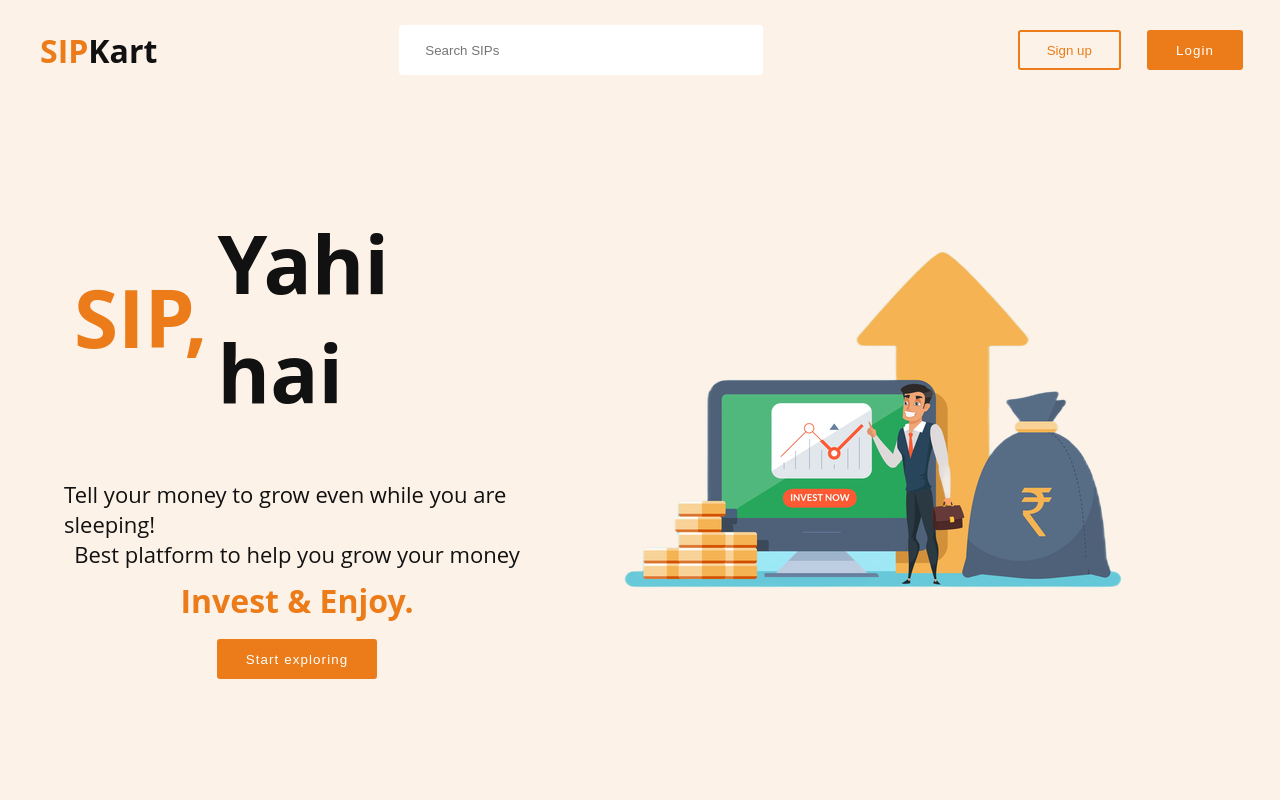
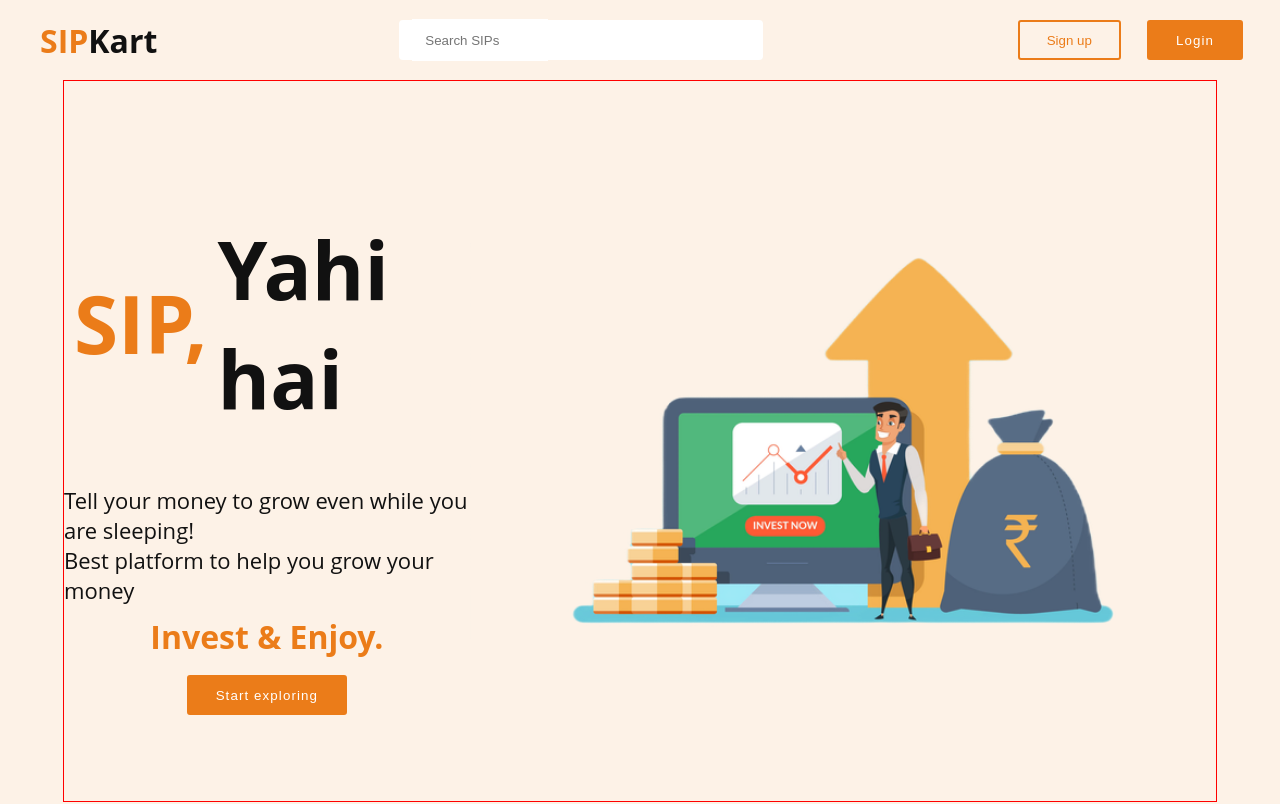
Before and after one commit to yashpaneliya/SIP-Kart, a React (Create React App) app: page / in a window 1280 px wide. Shown: the top 804 px of the page. Built offline with nearby package versions, Linux system fonts and the light colour scheme.

Commit message:
Minor UI updates

```diff
--- a/src/components/Navbar/navbar.js
+++ b/src/components/Navbar/navbar.js
@@ -7,7 +7,7 @@ const StyledHeader = styled.header`
   width: 95%;
   margin: auto;
   padding: 0px 40px;
-  height: var(--nav-height);
+  height: 10vh;
 `;
 
 const StyledNav = styled.nav`
--- a/src/containers/Homepage/Homepage.js
+++ b/src/containers/Homepage/Homepage.js
@@ -1,11 +1,10 @@
 import styled from "styled-components";
 import NavBar from "../../components/Navbar/navbar";
+import Categories from "./Categories";
 import InitialLanding from "./InitialLanding";
 
 const HomePageDiv = styled.div`
-  position: fixed;
-  top: 0;
-  height: 100%;
+  ${({ theme }) => theme.mixins.flexColumn};
   width: 100%;
   background-color: ${({ theme }) => theme.nav};
 `;
@@ -15,6 +14,7 @@ const HomePage = () => {
     <HomePageDiv>
       <NavBar />
       <InitialLanding />
+      <Categories />
     </HomePageDiv>
   );
 };
--- a/src/containers/Homepage/InitialLanding.js
+++ b/src/containers/Homepage/InitialLanding.js
@@ -6,7 +6,8 @@ import { theme } from "../../styles";
 const WrapperDiv = styled.div`
   ${({ theme }) => theme.mixins.flexRow};
   margin: auto;
-  height: 80%;
+  height: 90vh;
+  border: 1px solid red;
   width: 90%;
 `;
 
@@ -61,7 +62,7 @@ const InitialLanding = () => {
         <QuoteText primary>Invest & Enjoy.</QuoteText>
         <theme.mixins.Button primary>Start exploring</theme.mixins.Button>
       </ContentDiv>
-      <img src={LandingImage} alt="Landing Illustration" />
+      <img src={LandingImage} alt="Landing Illustration" height="55%" />
     </WrapperDiv>
   );
 };
--- a/src/styles/globalstyles.js
+++ b/src/styles/globalstyles.js
@@ -7,13 +7,14 @@ ${variables};
 html{
     box-sizing: border-box;
     width: 100%;
+    height: 100%;
     scroll-behavior: smooth;
 }
 
 body{
     margin: 0;
     width: 100%;
-    min-height: 100%;
+    height: 100%;
     overflow-x: hidden;
 
     background-color: ${({ theme }) => theme.background};
```
